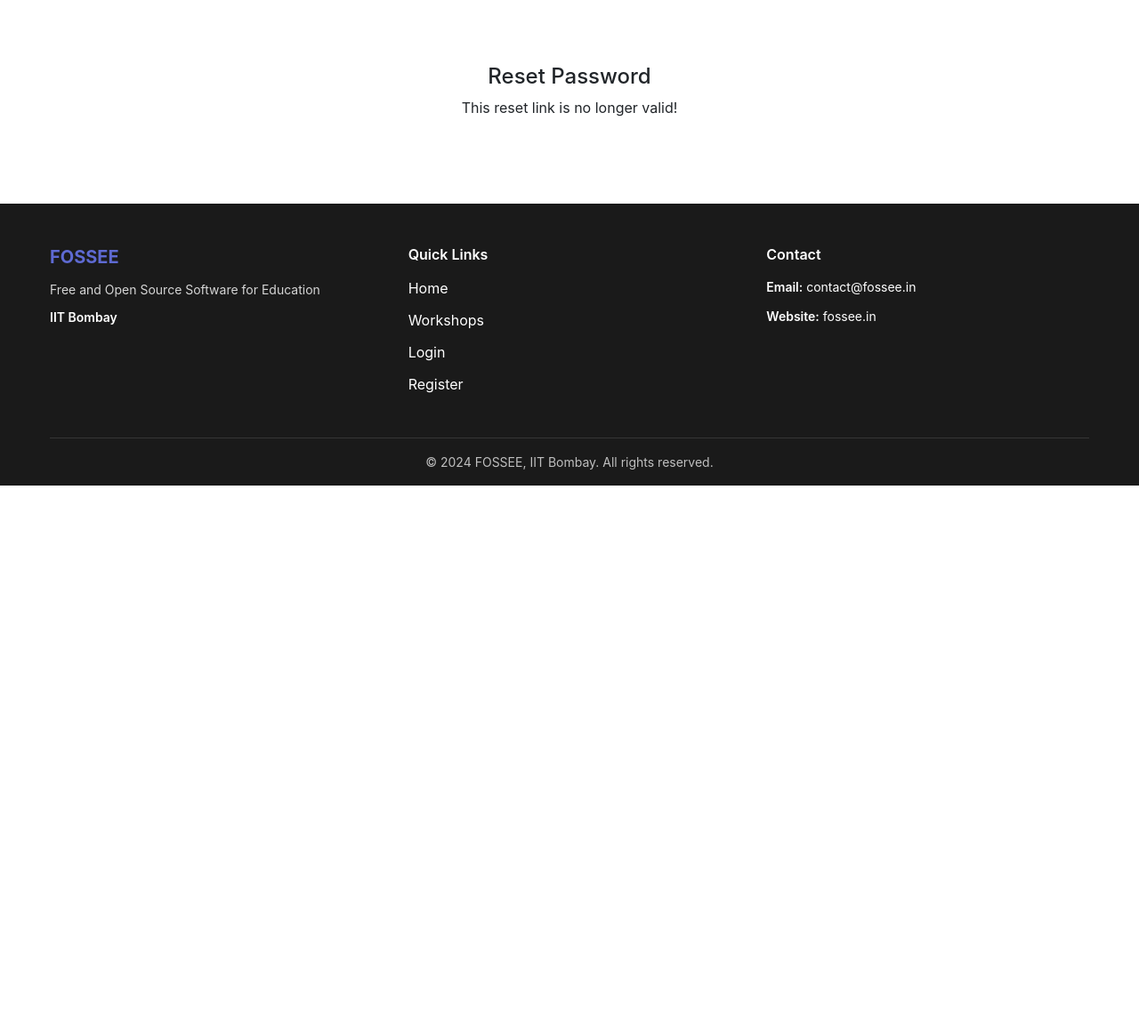
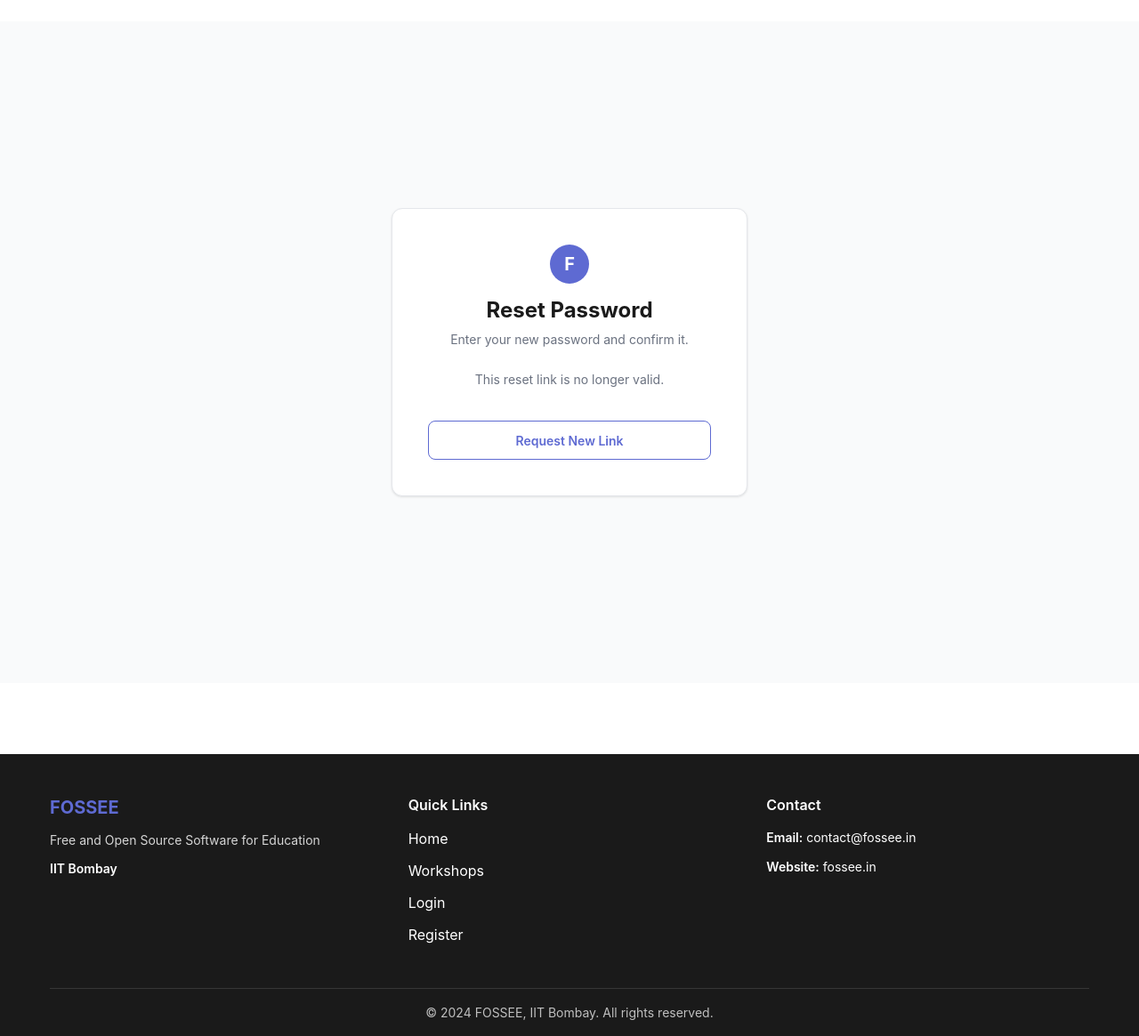
Before and after one commit to shivani-i-i/fossee-workshop-booking-ui, a Django app: page /reset/reset/1/1/ in a window 1280 px wide. Shown: the part 56-1221 px from the top of the page at 89% size. Before the commit the page ends 602 px from the top, so only its background shows below. Run offline with Django 3.2, Linux system fonts and the light colour scheme; some libraries are stand-ins or nearby versions.

Commit message:
feat: redesign all password pages with consistent card layout

```diff
--- /dev/null
+++ b/workshop_app/static/workshop_app/css/password.css
@@ -0,0 +1,207 @@
+.auth-page {
+    min-height: calc(100vh - 56px);
+    display: flex;
+    align-items: center;
+    justify-content: center;
+    padding: var(--space-8) var(--space-4);
+    background: var(--color-bg-secondary);
+}
+
+.auth-page .base-content {
+    padding: 0;
+}
+
+.auth-card {
+    width: 100%;
+    max-width: 400px;
+    background: var(--color-bg-primary);
+    border: 1px solid var(--color-border);
+    border-radius: var(--radius-lg);
+    box-shadow: var(--shadow-card);
+    padding: 40px;
+}
+
+.auth-logo {
+    width: 44px;
+    height: 44px;
+    margin: 0 auto var(--space-4);
+    border-radius: var(--radius-full);
+    display: flex;
+    align-items: center;
+    justify-content: center;
+    background: var(--color-primary);
+    color: var(--color-bg-primary);
+    font-size: 1.25rem;
+    font-weight: var(--font-weight-bold);
+}
+
+.auth-title {
+    margin: 0;
+    color: var(--color-text-primary);
+    font-size: var(--font-size-2xl);
+    font-weight: var(--font-weight-bold);
+    text-align: center;
+}
+
+.auth-subtitle {
+    margin: var(--space-2) 0 var(--space-6);
+    color: var(--color-text-secondary);
+    font-size: var(--font-size-sm);
+    text-align: center;
+}
+
+.auth-form {
+    margin: 0;
+}
+
+.auth-field {
+    margin-bottom: var(--space-4);
+}
+
+.auth-field label {
+    display: block;
+    margin-bottom: var(--space-2);
+    color: var(--color-text-primary);
+    font-size: var(--font-size-sm);
+    font-weight: var(--font-weight-medium);
+}
+
+.auth-field input,
+.auth-field textarea,
+.auth-field select {
+    width: 100%;
+    min-height: 44px;
+    border: 1px solid var(--color-border);
+    border-radius: var(--radius-md);
+    background: var(--color-bg-primary);
+    color: var(--color-text-primary);
+    padding: 0 var(--space-3);
+}
+
+.auth-field textarea {
+    min-height: 100px;
+    padding: var(--space-3);
+}
+
+.auth-field input:focus,
+.auth-field textarea:focus,
+.auth-field select:focus {
+    outline: none;
+    border-color: var(--color-primary);
+    box-shadow: 0 0 0 3px rgba(94, 106, 210, 0.15);
+}
+
+.auth-btn,
+.auth-link-btn {
+    width: 100%;
+    min-height: 44px;
+    border-radius: var(--radius-md);
+    display: inline-flex;
+    align-items: center;
+    justify-content: center;
+    text-decoration: none;
+    font-size: var(--font-size-sm);
+    font-weight: var(--font-weight-semibold);
+    transition: all var(--transition-normal);
+}
+
+.auth-btn {
+    border: 1px solid var(--color-primary);
+    background: var(--color-primary);
+    color: var(--color-bg-primary);
+}
+
+.auth-btn:hover {
+    background: var(--color-primary-hover);
+    border-color: var(--color-primary-hover);
+}
+
+.auth-link-btn {
+    margin-top: var(--space-3);
+    border: 1px solid var(--color-primary);
+    background: var(--color-bg-primary);
+    color: var(--color-primary);
+}
+
+.auth-link-btn:hover {
+    background: var(--color-primary-light);
+    color: var(--color-primary-hover);
+}
+
+.auth-success-icon {
+    width: 56px;
+    height: 56px;
+    margin: 0 auto var(--space-4);
+    border-radius: var(--radius-full);
+    display: flex;
+    align-items: center;
+    justify-content: center;
+    background: #eaf8f0;
+    color: var(--color-success);
+    font-size: 1.4rem;
+}
+
+.auth-error,
+.errorlist {
+    list-style: none;
+    margin: var(--space-2) 0 0;
+    padding: 0;
+    color: var(--color-error);
+    font-size: var(--font-size-xs);
+}
+
+.auth-help {
+    margin-top: var(--space-1);
+    color: var(--color-text-muted);
+    font-size: var(--font-size-xs);
+}
+
+.auth-password-wrap {
+    position: relative;
+}
+
+.auth-password-wrap input {
+    padding-right: 3rem;
+}
+
+.auth-password-toggle {
+    position: absolute;
+    top: 50%;
+    right: var(--space-2);
+    transform: translateY(-50%);
+    width: 30px;
+    height: 30px;
+    border: 0;
+    border-radius: var(--radius-full);
+    background: transparent;
+    color: var(--color-text-muted);
+}
+
+.auth-strength {
+    display: grid;
+    grid-template-columns: repeat(4, minmax(0, 1fr));
+    gap: 6px;
+    margin-top: var(--space-2);
+}
+
+.auth-strength__bar {
+    height: 6px;
+    border-radius: var(--radius-full);
+    background: var(--color-border-light);
+}
+
+.auth-strength__bar:nth-child(1).is-active { background: var(--color-error); }
+.auth-strength__bar:nth-child(2).is-active { background: var(--color-warning); }
+.auth-strength__bar:nth-child(3).is-active { background: #f4c95d; }
+.auth-strength__bar:nth-child(4).is-active { background: var(--color-success); }
+
+@media (max-width: 767px) {
+    .auth-page {
+        min-height: calc(100vh - 52px);
+        padding: var(--space-4) 16px;
+    }
+
+    .auth-card {
+        padding: 28px 20px;
+    }
+}
--- a/workshop_app/templates/registration/password_reset_confirm.html
+++ b/workshop_app/templates/registration/password_reset_confirm.html
@@ -1,59 +1,96 @@
 {% extends "workshop_app/base.html" %}
+{% load static %}
 
 {% block title %} Forgot Password {% endblock %}
 
-{% block script %}
-<script type="text/javascript">
-    $(document).ready(function()
-    {
-        $("#id_new_password1").addClass("form-control");
-        $("#id_new_password2").addClass("form-control");
-    });
-</script>
+{% block page_styles %}
+<link rel="stylesheet" href="{% static 'workshop_app/css/password.css' %}" type="text/css"/>
 {% endblock %}
 
 {% block content %}
-<br><br>
-<center><h4>Reset Password</h4>
-    <div class="container col-md-6">
+<div class="auth-page">
+    <div class="auth-card">
+        <div class="auth-logo">F</div>
+        <h1 class="auth-title">Reset Password</h1>
+        <p class="auth-subtitle">Enter your new password and confirm it.</p>
     {% if validlink %}
-        <p>Please enter your new password twice so we can verify you typed it in correctly
-        </p>
-        <form method="post">
+        <form method="post" class="auth-form" id="resetConfirmForm">
             {% csrf_token %}
-            <table class="table table-responsive-sm">
-                {% if form.errors %}
-                    {% for field in form %}
-                        {% for error in field.errors %}
-                            <div class="alert alert-dismissible alert-danger">
-                                <button type="button" class="close" data-dismiss="alert">
-                                    <i class="fa fa-close">&times;</i>
-                                </button>
-                                <strong>{{ error|escape }}</strong>
-                            </div>
-                        {% endfor %}
-                    {% endfor %}
-                    {% for error in form.non_field_errors %}
-                        <div class="alert alert-dismissible alert-danger">
-                            <button type="button" class="close" data-dismiss="alert">
-                                <i class="fa fa-close">&times;</i>
-                            </button>
-                            <strong>{{ error|escape }}</strong>
-                        </div>
-                    {% endfor %}
-                {% endif %}
-                {% for field in form %}
-                  <tr>
-                    <td>{{ field.label }}</td>
-                    <td>{{ field }} <small>{{ field.help_text }}</small></td>
-                  </tr>
-                {% endfor %}
-            </table>
-            <button class= "btn btn-success btn-lg" type="submit">Submit</button>
+            <div class="auth-field">
+                <label for="id_new_password1">New password</label>
+                <div class="auth-password-wrap">
+                    {{ form.new_password1 }}
+                    <button type="button" class="auth-password-toggle" id="toggleResetPassword" aria-label="Show password">
+                        <i class="fa fa-eye" aria-hidden="true"></i>
+                    </button>
+                </div>
+                <div class="auth-strength" id="authStrengthMeter">
+                    <span class="auth-strength__bar"></span>
+                    <span class="auth-strength__bar"></span>
+                    <span class="auth-strength__bar"></span>
+                    <span class="auth-strength__bar"></span>
+                </div>
+                {% if form.new_password1.help_text %}<p class="auth-help">{{ form.new_password1.help_text|safe }}</p>{% endif %}
+                {{ form.new_password1.errors }}
+            </div>
+
+            <div class="auth-field">
+                <label for="id_new_password2">Confirm password</label>
+                {{ form.new_password2 }}
+                {{ form.new_password2.errors }}
+            </div>
+
+            {% if form.non_field_errors %}
+                <ul class="auth-error">{% for error in form.non_field_errors %}<li>{{ error }}</li>{% endfor %}</ul>
+            {% endif %}
+
+            <button class="auth-btn" type="submit">Set Password</button>
         </form>
     {% else %}
-        <p>This reset link is no longer valid!</p>
+        <p class="auth-subtitle">This reset link is no longer valid.</p>
+        <a class="auth-link-btn" href="{% url 'password_reset' %}">Request New Link</a>
     {% endif %}
     </div>
-</center>
+</div>
 {% endblock %}
+
+{% block extra-custom-scripts %}
+<script>
+    (function () {
+        var pwd1 = document.getElementById('id_new_password1');
+        var toggle = document.getElementById('toggleResetPassword');
+        var bars = document.querySelectorAll('#authStrengthMeter .auth-strength__bar');
+
+        function scorePassword(value) {
+            var score = 0;
+            if (!value) return 0;
+            if (value.length >= 8) score += 1;
+            if (value.length >= 12) score += 1;
+            if (/[A-Z]/.test(value)) score += 1;
+            if (/[0-9]/.test(value) || /[^A-Za-z0-9]/.test(value)) score += 1;
+            return Math.min(score, 4);
+        }
+
+        function paintStrength(score) {
+            bars.forEach(function (bar, index) {
+                bar.classList.toggle('is-active', index < score);
+            });
+        }
+
+        if (pwd1) {
+            paintStrength(scorePassword(pwd1.value));
+            pwd1.addEventListener('input', function () {
+                paintStrength(scorePassword(pwd1.value));
+            });
+        }
+
+        if (pwd1 && toggle) {
+            toggle.addEventListener('click', function () {
+                var isPassword = pwd1.getAttribute('type') === 'password';
+                pwd1.setAttribute('type', isPassword ? 'text' : 'password');
+                toggle.innerHTML = isPassword ? '<i class="fa fa-eye-slash" aria-hidden="true"></i>' : '<i class="fa fa-eye" aria-hidden="true"></i>';
+            });
+        }
+    })();
+</script>
+{% endblock %}
```
Also changed, not shown: workshop_app/templates/registration/password_change_done.html (+15 -11 lines), workshop_app/templates/registration/password_change_form.html (+23 -50 lines), workshop_app/templates/registration/password_reset_complete.html (+13 -5 lines), workshop_app/templates/registration/password_reset_done.html (+13 -7 lines), workshop_app/templates/registration/password_reset_form.html (+19 -25 lines).
